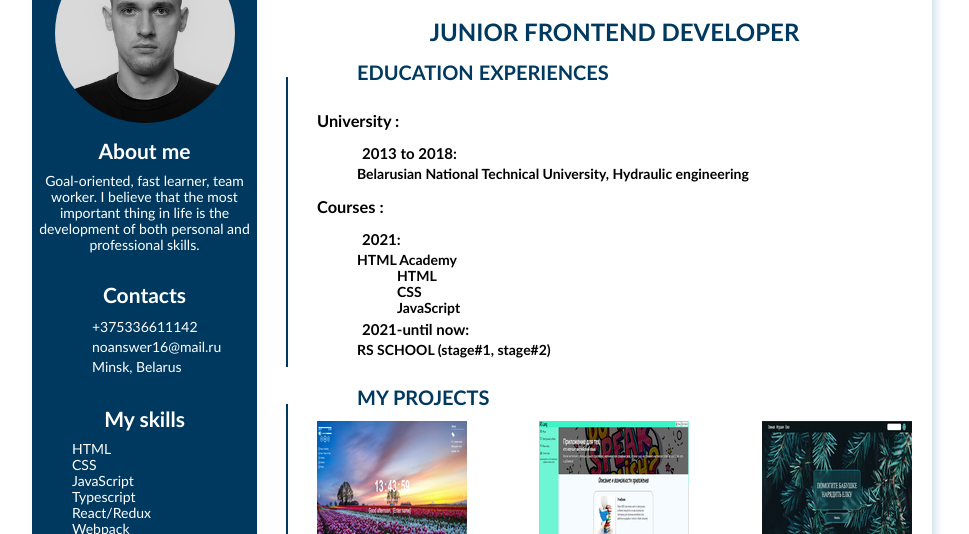
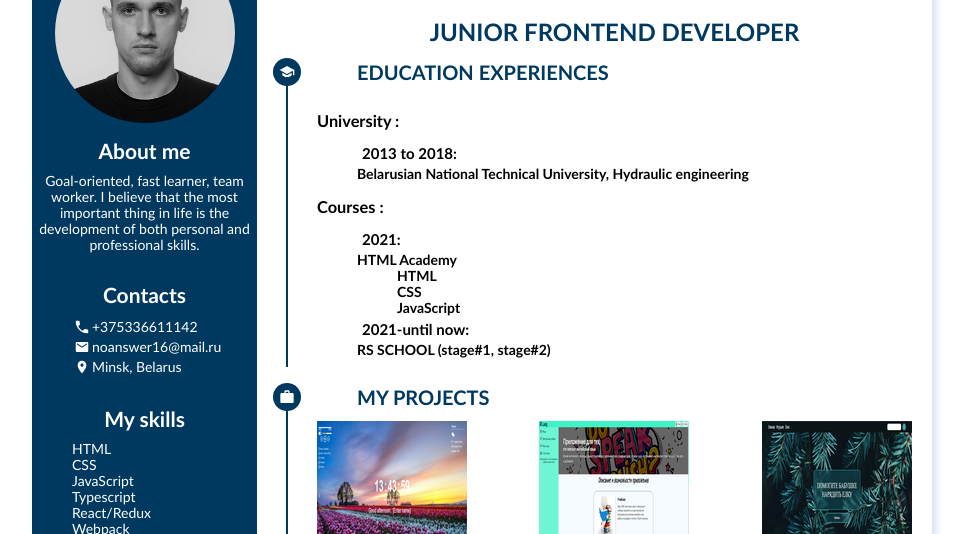
Before and after one commit to vitalysoroko95/rsschool-cv, a plain HTML site: page index.html in a window 1280 px wide. Shown: the part 77-611 px from the top of the page, without its empty margins (158-1127 px from the left). Drawn offline with Linux system fonts and the light colour scheme; the site is published under a folder, as on GitHub Pages, so addresses that start at the root find nothing.

Commit message:
fix paths

```diff
--- a/css/style.css
+++ b/css/style.css
@@ -81,13 +81,13 @@ li{
 }
 
 .phone-img {
-    background-image: url('/assets/phone.svg');
+    background-image: url("../assets/phone.svg");
 }
 .mail-img {
-    background-image: url('/assets/mail.svg');
+    background-image: url("../assets/mail.svg");
 }
 .city-img {
-    background-image: url('/assets/location_on.svg');
+    background-image: url("../assets/location_on.svg");
 }
 
 .skills li{
@@ -171,14 +171,14 @@ li{
 }
 
 .education-logo{
-    background-image: url('/assets/education.svg');
+    background-image: url("../assets/education.svg");
 
 }
 
 
 
 .projects-logo{
-    background-image: url('/assets/work.svg');
+    background-image: url("../assets/work.svg");
 }
 .project-item{
     display: block;
```
